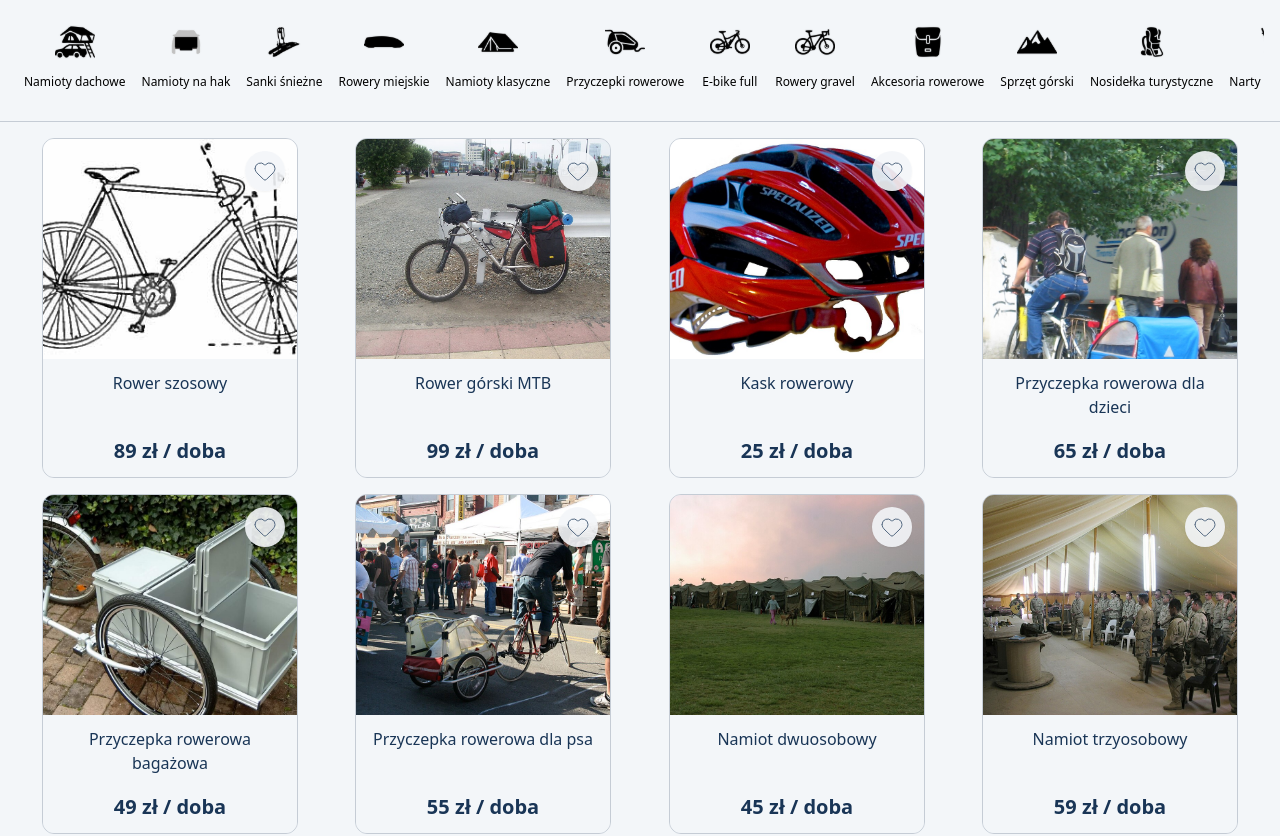
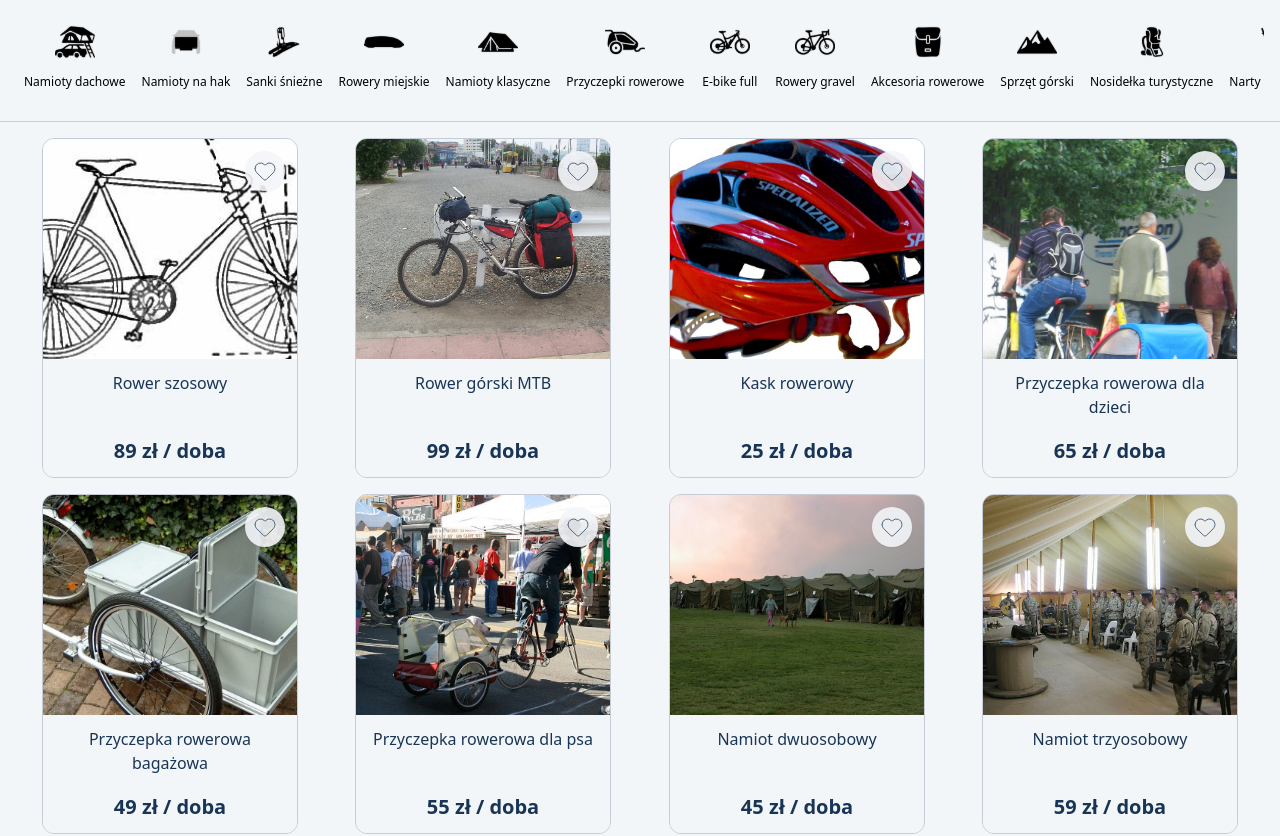
Before and after one commit to sebastian-j/sport-rent-frontend, a React (Vite) app: page / in a window 1280 px wide. Shown: the part 1010-1846 px from the top of the page. Built offline with nearby package versions, Linux system fonts and the light colour scheme.

Commit message:
feat: image tilt

```diff
--- a/src/features/product/ProductCard.tsx
+++ b/src/features/product/ProductCard.tsx
@@ -2,7 +2,9 @@ import { Heart } from 'lucide-react';
 import { motion, useMotionValue, useReducedMotion, useSpring } from 'motion/react';
 import type { PointerEvent } from 'react';
 
-const MAX_TILT_DEGREES = 6;
+const MAX_CARD_TILT_DEGREES = 3;
+const MAX_IMAGE_TILT_DEGREES = 1;
+const MAX_IMAGE_SHIFT_PIXELS = 2;
 
 type ProductCardProps = {
   name: string;
@@ -28,6 +30,14 @@ export default function ProductCard({
   const rotateYValue = useMotionValue(0);
   const rotateX = useSpring(rotateXValue, { stiffness: 240, damping: 24 });
   const rotateY = useSpring(rotateYValue, { stiffness: 240, damping: 24 });
+  const imageRotateXValue = useMotionValue(0);
+  const imageRotateYValue = useMotionValue(0);
+  const imageXValue = useMotionValue(0);
+  const imageYValue = useMotionValue(0);
+  const imageRotateX = useSpring(imageRotateXValue, { stiffness: 180, damping: 20 });
+  const imageRotateY = useSpring(imageRotateYValue, { stiffness: 180, damping: 20 });
+  const imageX = useSpring(imageXValue, { stiffness: 180, damping: 20 });
+  const imageY = useSpring(imageYValue, { stiffness: 180, damping: 20 });
 
   const handlePointerMove = (event: PointerEvent<HTMLDivElement>) => {
     if (prefersReducedMotion) return;
@@ -36,13 +46,21 @@ export default function ProductCard({
     const horizontalPosition = (event.clientX - bounds.left) / bounds.width - 0.5;
     const verticalPosition = (event.clientY - bounds.top) / bounds.height - 0.5;
 
-    rotateXValue.set(verticalPosition * -2 * MAX_TILT_DEGREES);
-    rotateYValue.set(horizontalPosition * 2 * MAX_TILT_DEGREES);
+    rotateXValue.set(verticalPosition * -2 * MAX_CARD_TILT_DEGREES);
+    rotateYValue.set(horizontalPosition * 2 * MAX_CARD_TILT_DEGREES);
+    imageRotateXValue.set(verticalPosition * 2 * MAX_IMAGE_TILT_DEGREES);
+    imageRotateYValue.set(horizontalPosition * -2 * MAX_IMAGE_TILT_DEGREES);
+    imageXValue.set(horizontalPosition * -2 * MAX_IMAGE_SHIFT_PIXELS);
+    imageYValue.set(verticalPosition * -2 * MAX_IMAGE_SHIFT_PIXELS);
   };
 
   const resetTilt = () => {
     rotateXValue.set(0);
     rotateYValue.set(0);
+    imageRotateXValue.set(0);
+    imageRotateYValue.set(0);
+    imageXValue.set(0);
+    imageYValue.set(0);
   };
 
   return (
@@ -55,7 +73,7 @@ export default function ProductCard({
           : { scale: 1.025, boxShadow: '0 16px 32px rgb(0 0 0 / 0.16)' }
       }
       transition={{ type: 'spring', stiffness: 280, damping: 24 }}
-      style={{ rotateX, rotateY, transformPerspective: 900 }}
+      style={{ rotateX, rotateY, transformPerspective: 900, transformStyle: 'preserve-3d' }}
       className="relative flex h-[340px] w-64 transform-gpu cursor-pointer select-none flex-col overflow-hidden rounded-xl border-[1px] border-app-borderSoft bg-app-surfaceSoft hover:z-10"
     >
       <button
@@ -84,7 +102,19 @@ export default function ProductCard({
       </motion.button>
 
       <div className="h-[220px] w-full shrink-0 overflow-hidden">
-        <img src={image} alt={alt} className="h-full w-full object-cover" />
+        <motion.img
+          src={image}
+          alt={alt}
+          className="h-full w-full object-cover"
+          style={{
+            rotateX: imageRotateX,
+            rotateY: imageRotateY,
+            x: imageX,
+            y: imageY,
+            scale: 1.1,
+            transformPerspective: 700,
+          }}
+        />
       </div>
 
       <div className="flex min-h-0 flex-1 flex-col bg-app-surface px-4 py-3">
```
